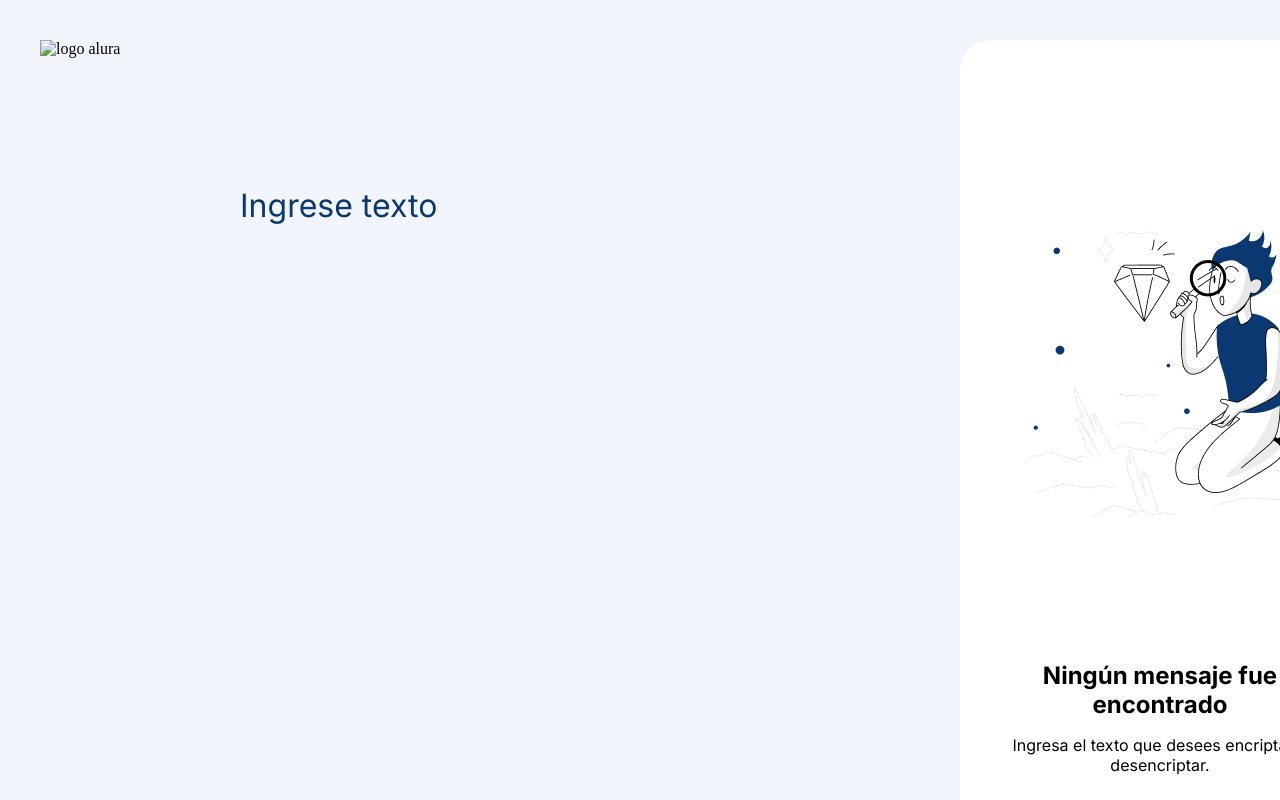
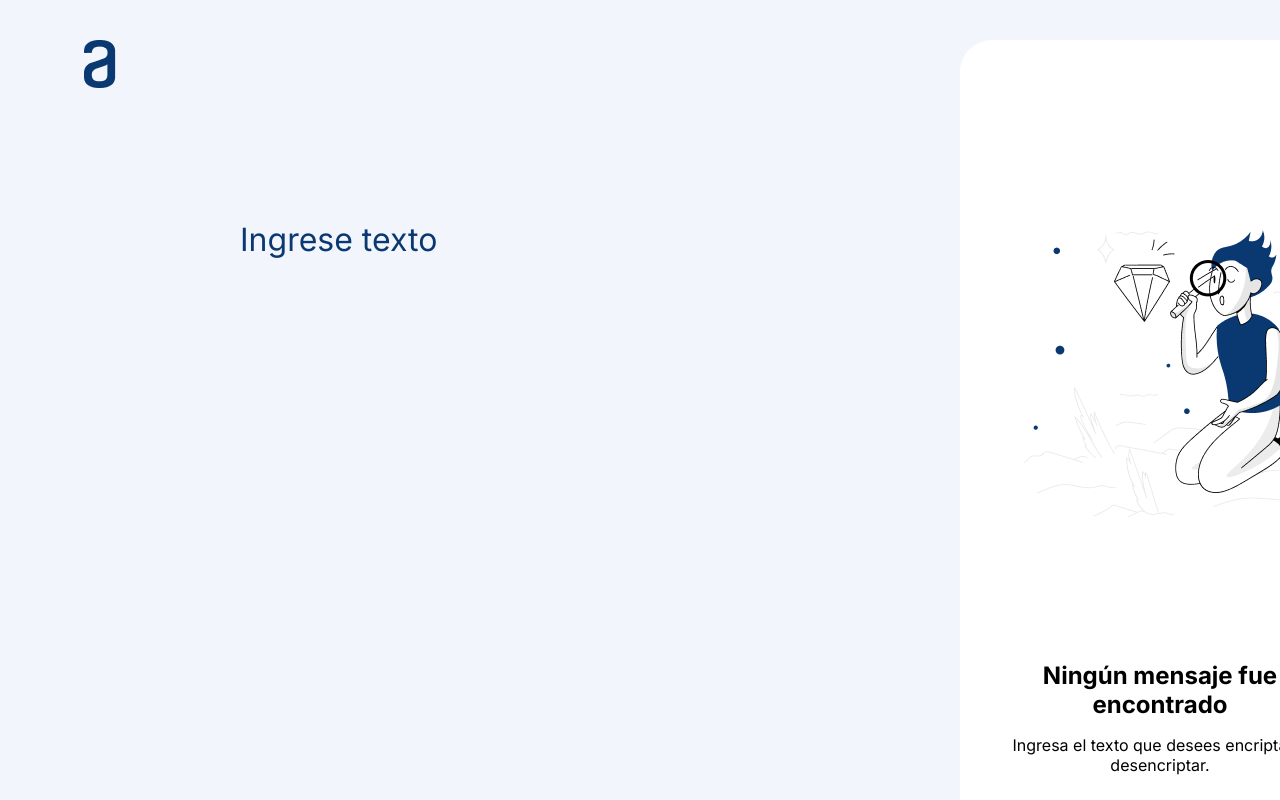
Before and after one commit to Josnaca/encript, a plain HTML site: page index.html in a window 1280 px wide. Shown: the top 800 px of the page. Drawn offline with Linux system fonts and the light colour scheme; files whose address does not match are found by name.

Commit message:
Update index.html

```diff
--- a/index.html
+++ b/index.html
@@ -4,7 +4,7 @@
     <meta charset="UTF-8">
     <meta name="viewport" content="width=device-width, initial-scale=1.0">
     <title>Encriptador</title>
-    <link rel="shortcut icon" href="asset/images/encripted-file.png" />
+    <link rel="shortcut icon" href="encripted-file.png" />
     <link rel="stylesheet" href="style.css">
 </head>
 <body>
@@ -12,7 +12,7 @@
     <main>
         <div class="container">
             <div class="container_input">
-                <img class= "logito" src="/asset/images/Logo.png" alt="logo alura">
+                <img class= "logito" src="/Logo.png" alt="logo alura">
                 <div class="containter_text">
                     <textarea id="traduccion" class="texto_input" placeholder="Ingrese texto"></textarea>
                 </div>
```
